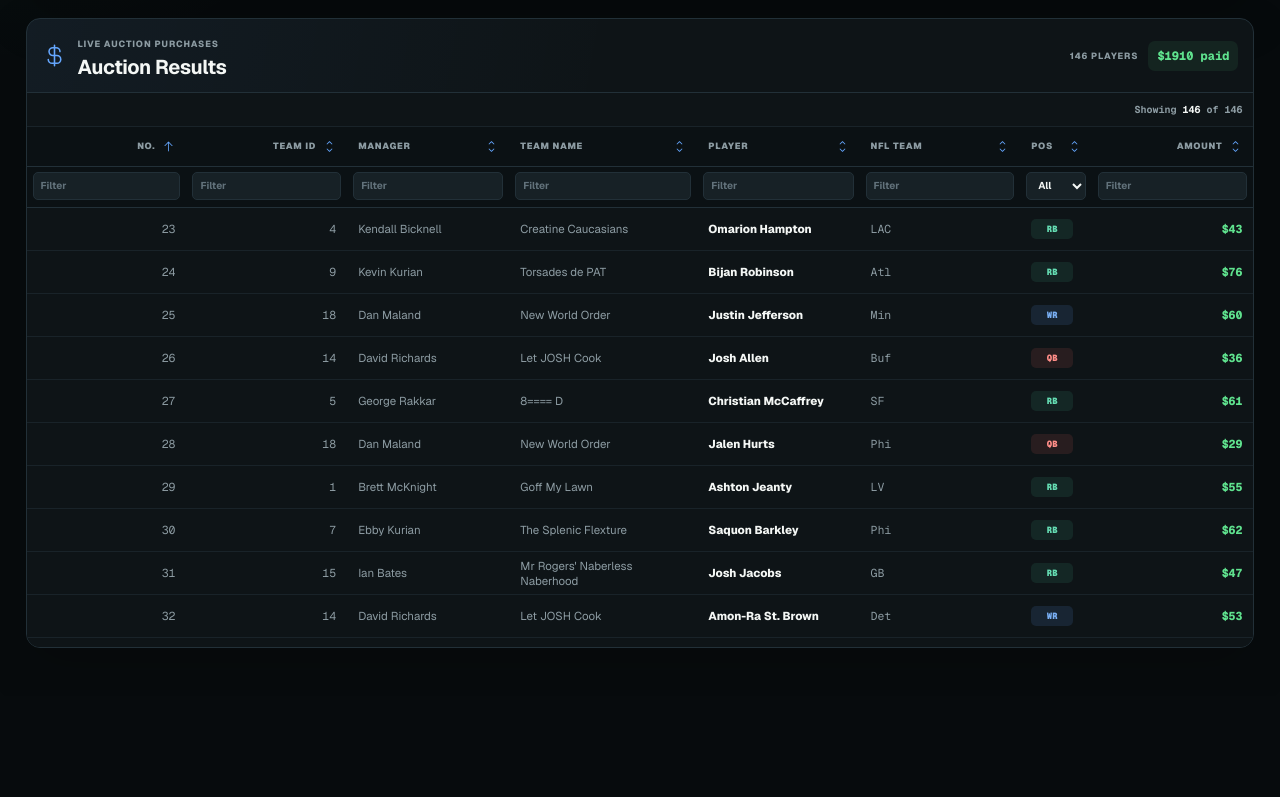
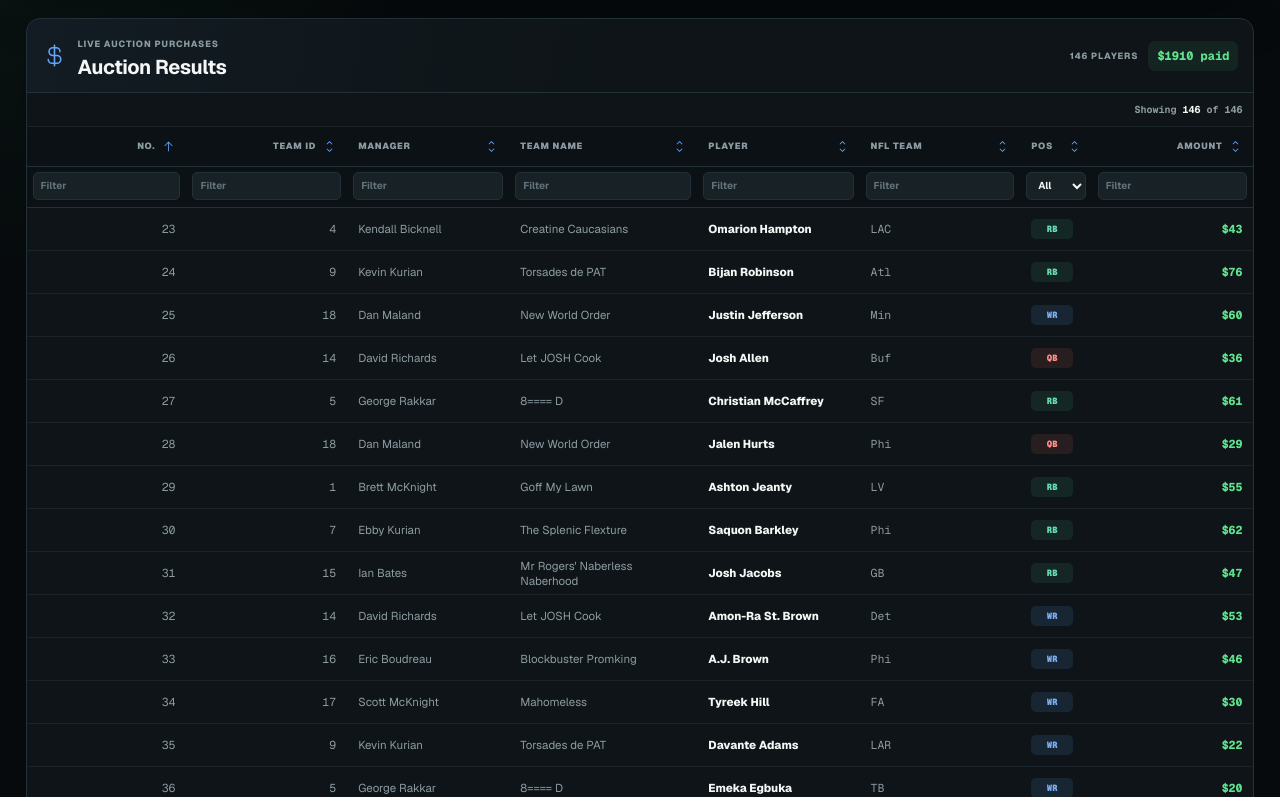
Before and after one commit to Web3Degenerate/FFB-Draft-2026-Tracker, a Next.js app: page /draft-history in a window 1280 px wide. Shown: the part 883-1680 px from the top of the page. Before the commit the page ends 1579 px from the top, so only its background shows below. Built offline with nearby package versions, Linux system fonts and the light colour scheme.

Commit message:
Expand auction history results viewport

```diff
--- a/app/draft-history/draft-history-client.tsx
+++ b/app/draft-history/draft-history-client.tsx
@@ -59,6 +59,7 @@ function HistoryTable({
   onFilter,
   onClearFilters,
   priceLabel,
+  expanded = false,
 }: {
   rows: DraftHistoryEntry[];
   sort: DraftHistorySort;
@@ -67,6 +68,7 @@ function HistoryTable({
   onFilter: (column: DraftHistoryColumn, value: string) => void;
   onClearFilters: () => void;
   priceLabel: string;
+  expanded?: boolean;
 }) {
   const columns: Column[] = [...BASE_COLUMNS, { key: "amount", label: priceLabel, numeric: true }];
   const filteredRows = useMemo(() => filterAndSortDraftHistoryEntries(rows, filters, sort), [filters, rows, sort]);
@@ -79,7 +81,7 @@ function HistoryTable({
         <span>Showing <strong>{filteredRows.length}</strong> of {rows.length}</span>
         {hasActiveFilters && <button type="button" onClick={onClearFilters}>Clear filters</button>}
       </div>
-      <div className={styles.tableWrap}>
+      <div className={`${styles.tableWrap} ${expanded ? styles.expandedTableWrap : ""}`}>
         <table className={styles.table}>
           <thead>
             <tr>
@@ -239,6 +241,7 @@ export default function DraftHistoryClient({ data }: { data: DraftHistoryData })
             onFilter={(column, value) => setAuctionFilters((current) => ({ ...current, [column]: value }))}
             onClearFilters={() => setAuctionFilters({})}
             priceLabel="Amount"
+            expanded
           />
         </section>
       </div>
--- a/app/draft-history/draft-history.module.css
+++ b/app/draft-history/draft-history.module.css
@@ -104,6 +104,7 @@
 .tableStatus button { padding: 4px 7px; border: 1px solid var(--line); border-radius: 5px; color: var(--blue); background: var(--panel-3); font-size: 9px; font-weight: 800; cursor: pointer; }
 .tableStatus button:hover { border-color: rgba(101, 167, 255, .55); }
 .tableWrap { max-height: 520px; overflow: auto; scrollbar-color: #304049 transparent; }
+.expandedTableWrap { max-height: min(1600px, max(1100px, calc(100vh - 96px))); }
 .table { width: 100%; min-width: 1040px; border-collapse: collapse; }
 .table thead { position: sticky; top: 0; z-index: 3; }
 .table th { height: 39px; padding: 0 11px; text-align: left; border-bottom: 1px solid var(--line); background: #0b1114; }
@@ -169,4 +170,5 @@
   .sectionHeader { align-items: flex-start; flex-direction: column; }
   .summary { width: 100%; justify-content: space-between; }
   .tableWrap { max-height: 430px; }
+  .expandedTableWrap { max-height: 680px; }
 }
```
Also changed, not shown: 1 other file (tests, documents, lock files or other folders).
